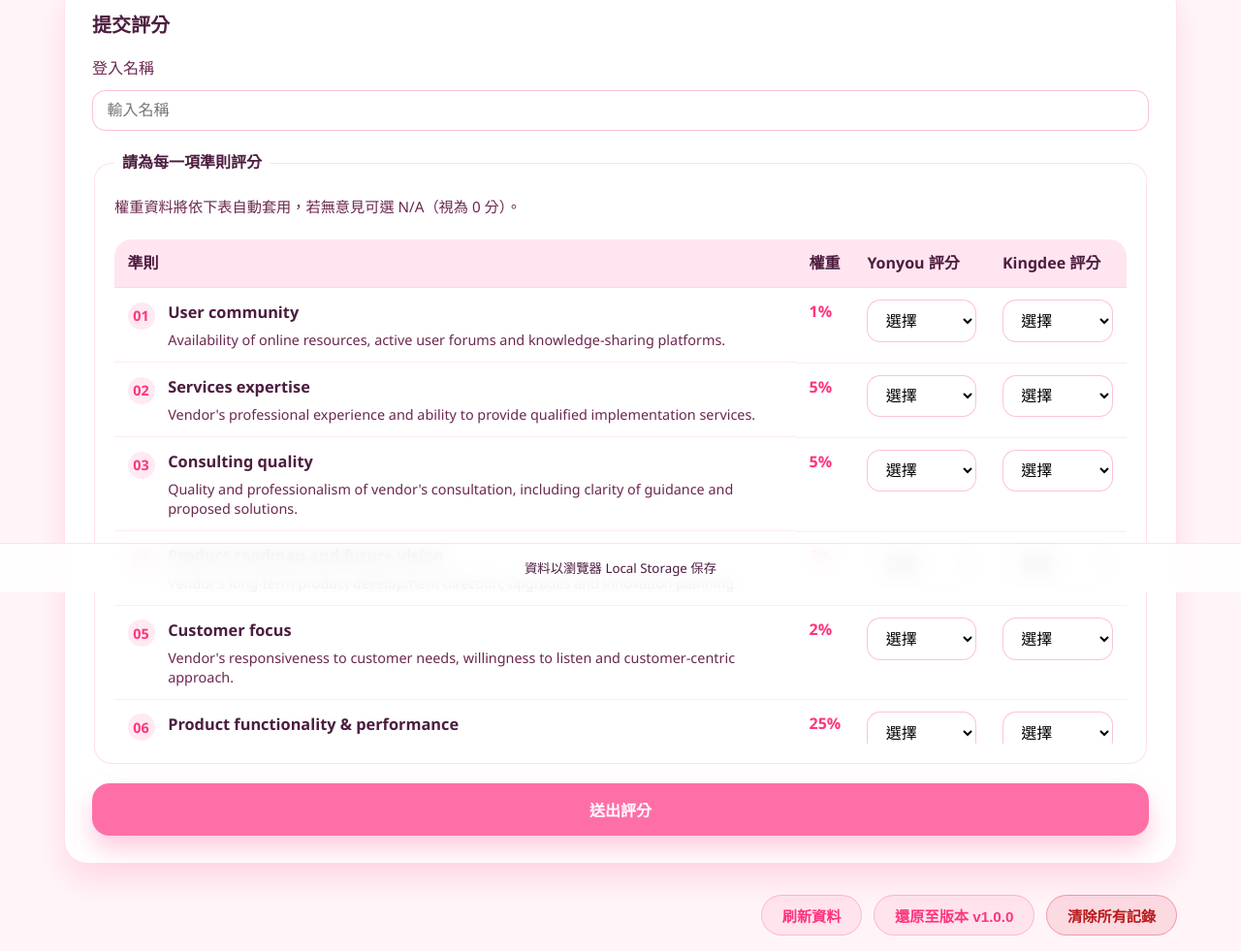
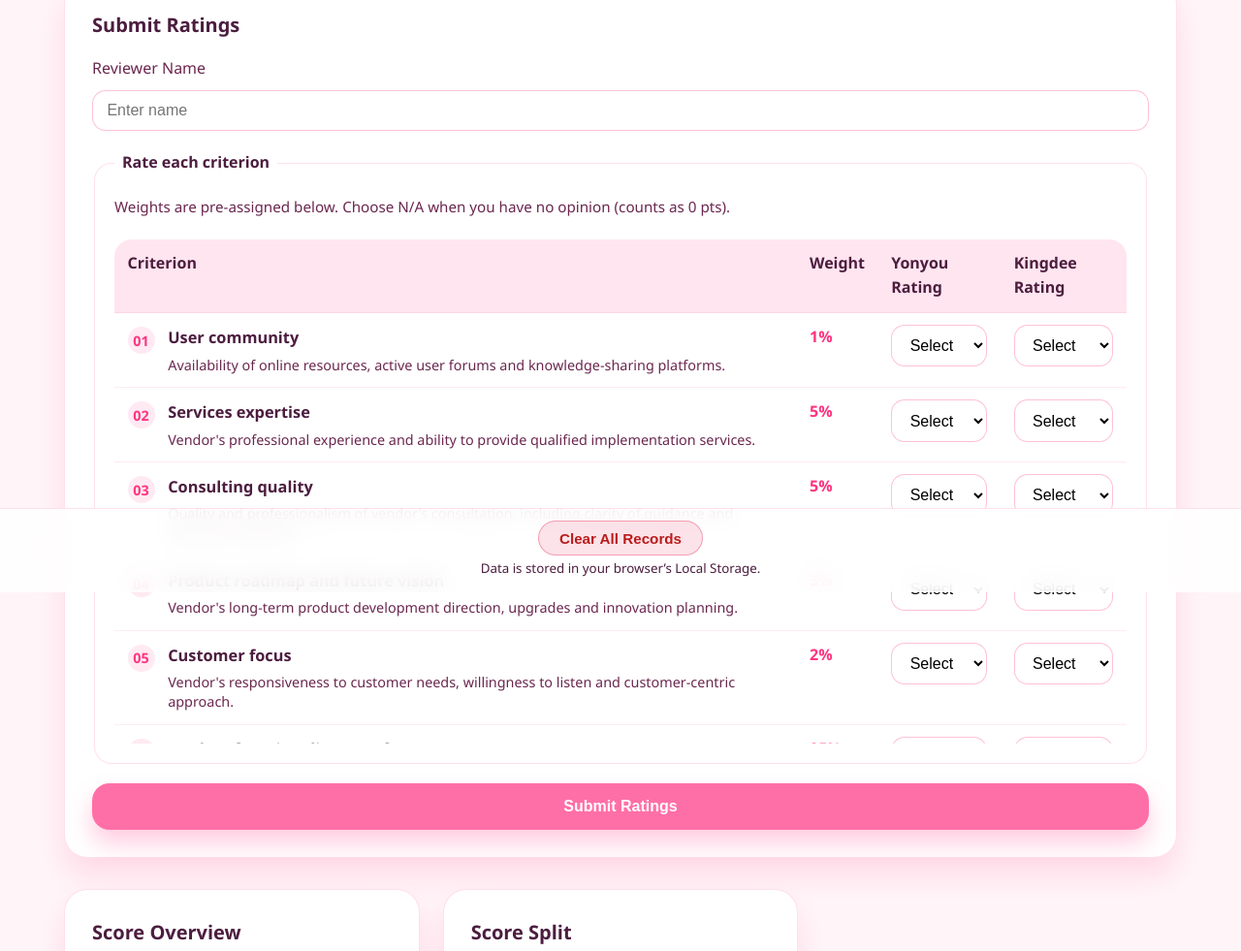
Before and after one commit to RobotTyty/RobotTY, a plain HTML site: page index.html in a window 1280 px wide. Shown: the part 189-1170 px from the top of the page at 97% size. Drawn offline with nearby package versions, Linux system fonts and the light colour scheme.

Commit message:
Add files via upload

```diff
--- a/index.html
+++ b/index.html
@@ -3,7 +3,7 @@
   <head>
     <meta charset="UTF-8" />
     <meta name="viewport" content="width=device-width, initial-scale=1.0" />
-    <title>Vendor 評分 Dashboard</title>
+    <title>Vendor Scoring Dashboard</title>
     <link rel="stylesheet" href="./styles.css" />
     <script src="https://cdn.jsdelivr.net/npm/chart.js@4.4.6/dist/chart.umd.min.js" defer></script>
     <script src="./app.js" defer></script>
@@ -11,36 +11,36 @@
   <body id="rating-app">
     <header class="top-bar">
       <div class="title-group">
-        <h1>Vendor 評分 Dashboard</h1>
+        <h1>Vendor Scoring Dashboard</h1>
         <span class="version-badge" data-version>v1.0.0</span>
       </div>
       <p>
-        依 12 項評估準則計算權重分數（A = 2 分，B = 1 分，N/A = 0 分）；最終分數為所有權重加總。
+        Weighted scores across 12 evaluation criteria (A = 2 pts, B = 1 pt, N/A = 0 pts). Final score is the sum of all weighted points.
       </p>
     </header>
 
     <main class="layout">
       <section class="card form-card">
-        <h2>提交評分</h2>
+        <h2>Submit Ratings</h2>
         <form id="rating-form">
           <label class="field">
-            <span>登入名稱</span>
-            <input id="username" name="username" type="text" required placeholder="輸入名稱" />
+            <span>Reviewer Name</span>
+            <input id="username" name="username" type="text" required placeholder="Enter name" />
           </label>
 
           <fieldset class="field criteria-fieldset">
-            <legend>請為每一項準則評分</legend>
+            <legend>Rate each criterion</legend>
             <div class="criteria-hint">
-              權重資料將依下表自動套用，若無意見可選 N/A（視為 0 分）。
+              Weights are pre-assigned below. Choose N/A when you have no opinion (counts as 0 pts).
             </div>
             <div class="table-container criteria-table-wrapper">
               <table class="criteria-table">
                 <thead>
                   <tr>
-                    <th>準則</th>
-                    <th>權重</th>
-                    <th>Yonyou 評分</th>
-                    <th>Kingdee 評分</th>
+                    <th>Criterion</th>
+                    <th>Weight</th>
+                    <th>Yonyou Rating</th>
+                    <th>Kingdee Rating</th>
                   </tr>
                 </thead>
                 <tbody id="criteria-body">
@@ -58,18 +58,18 @@
                     <td class="criteria-weight">1%</td>
                     <td>
                       <select data-vendor="Yonyou" data-criterion="user_community" required>
-                        <option value="" disabled selected>選擇</option>
-                        <option value="A">A（2 分）</option>
-                        <option value="B">B（1 分）</option>
-                        <option value="N/A">N/A（0 分）</option>
+                        <option value="" disabled selected>Select</option>
+                        <option value="A">A (2 pts)</option>
+                        <option value="B">B (1 pt)</option>
+                        <option value="N/A">N/A (0 pt)</option>
                       </select>
                     </td>
                     <td>
                       <select data-vendor="Kingdee" data-criterion="user_community" required>
-                        <option value="" disabled selected>選擇</option>
-                        <option value="A">A（2 分）</option>
-                        <option value="B">B（1 分）</option>
-                        <option value="N/A">N/A（0 分）</option>
+                        <option value="" disabled selected>Select</option>
+                        <option value="A">A (2 pts)</option>
+                        <option value="B">B (1 pt)</option>
+                        <option value="N/A">N/A (0 pt)</option>
                       </select>
                     </td>
                   </tr>
@@ -87,18 +87,18 @@
                     <td class="criteria-weight">5%</td>
                     <td>
                       <select data-vendor="Yonyou" data-criterion="service_expertise" required>
-                        <option value="" disabled selected>選擇</option>
-                        <option value="A">A（2 分）</option>
-                        <option value="B">B（1 分）</option>
-                        <option value="N/A">N/A（0 分）</option>
+                        <option value="" disabled selected>Select</option>
+                        <option value="A">A (2 pts)</option>
+                        <option value="B">B (1 pt)</option>
+                        <option value="N/A">N/A (0 pt)</option>
                       </select>
                     </td>
                     <td>
                       <select data-vendor="Kingdee" data-criterion="service_expertise" required>
-                        <option value="" disabled selected>選擇</option>
-                        <option value="A">A（2 分）</option>
-                        <option value="B">B（1 分）</option>
-                        <option value="N/A">N/A（0 分）</option>
+                        <option value="" disabled selected>Select</option>
+                        <option value="A">A (2 pts)</option>
+                        <option value="B">B (1 pt)</option>
+                        <option value="N/A">N/A (0 pt)</option>
                       </select>
                     </td>
                   </tr>
@@ -116,18 +116,18 @@
                     <td class="criteria-weight">5%</td>
                     <td>
                       <select data-vendor="Yonyou" data-criterion="consulting_quality" required>
-                        <option value="" disabled selected>選擇</option>
-                        <option value="A">A（2 分）</option>
-                        <option value="B">B（1 分）</option>
-                        <option value="N/A">N/A（0 分）</option>
+                        <option value="" disabled selected>Select</option>
+                        <option value="A">A (2 pts)</option>
+                        <option value="B">B (1 pt)</option>
+                        <option value="N/A">N/A (0 pt)</option>
                       </select>
                     </td>
                     <td>
                       <select data-vendor="Kingdee" data-criterion="consulting_quality" required>
-                        <option value="" disabled selected>選擇</option>
-                        <option value="A">A（2 分）</option>
-                        <option value="B">B（1 分）</option>
-                        <option value="N/A">N/A（0 分）</option>
+                        <option value="" disabled selected>Select</option>
+                        <option value="A">A (2 pts)</option>
+                        <option value="B">B (1 pt)</option>
+                        <option value="N/A">N/A (0 pt)</option>
                       </select>
                     </td>
                   </tr>
@@ -145,18 +145,18 @@
                     <td class="criteria-weight">3%</td>
                     <td>
                       <select data-vendor="Yonyou" data-criterion="roadmap" required>
-                        <option value="" disabled selected>選擇</option>
-                        <option value="A">A（2 分）</option>
-                        <option value="B">B（1 分）</option>
-                        <option value="N/A">N/A（0 分）</option>
+                        <option value="" disabled selected>Select</option>
+                        <option value="A">A (2 pts)</option>
+                        <option value="B">B (1 pt)</option>
+                        <option value="N/A">N/A (0 pt)</option>
                       </select>
                     </td>
                     <td>
                       <select data-vendor="Kingdee" data-criterion="roadmap" required>
-                        <option value="" disabled selected>選擇</option>
-                        <option value="A">A（2 分）</option>
-                        <option value="B">B（1 分）</option>
-                        <option value="N/A">N/A（0 分）</option>
+                        <option value="" disabled selected>Select</option>
+                        <option value="A">A (2 pts)</option>
+                        <option value="B">B (1 pt)</option>
+                        <option value="N/A">N/A (0 pt)</option>
                       </select>
                     </td>
                   </tr>
@@ -174,18 +174,18 @@
                     <td class="criteria-weight">2%</td>
                     <td>
                       <select data-vendor="Yonyou" data-criterion="customer_focus" required>
-                        <option value="" disabled selected>選擇</option>
-                        <option value="A">A（2 分）</option>
-                        <option value="B">B（1 分）</option>
-                        <option value="N/A">N/A（0 分）</option>
+                        <option value="" disabled selected>Select</option>
+                        <option value="A">A (2 pts)</option>
+                        <option value="B">B (1 pt)</option>
+                        <option value="N/A">N/A (0 pt)</option>
                       </select>
                     </td>
                     <td>
                       <select data-vendor="Kingdee" data-criterion="customer_focus" required>
-                        <option value="" disabled selected>選擇</option>
-                        <option value="A">A（2 分）</option>
-                        <option value="B">B（1 分）</option>
-                        <option value="N/A">N/A（0 分）</option>
+                        <option value="" disabled selected>Select</option>
+                        <option value="A">A (2 pts)</option>
+                        <option value="B">B (1 pt)</option>
+                        <option value="N/A">N/A (0 pt)</option>
                       </select>
                     </td>
                   </tr>
@@ -203,18 +203,18 @@
                     <td class="criteria-weight">25%</td>
                     <td>
                       <select data-vendor="Yonyou" data-criterion="product_functionality" required>
-                        <option value="" disabled selected>選擇</option>
-                        <option value="A">A（2 分）</option>
-                        <option value="B">B（1 分）</option>
-                        <option value="N/A">N/A（0 分）</option>
+                        <option value="" disabled selected>Select</option>
+                        <option value="A">A (2 pts)</option>
+                        <option value="B">B (1 pt)</option>
+                        <option value="N/A">N/A (0 pt)</option>
                       </select>
                     </td>
                     <td>
                       <select data-vendor="Kingdee" data-criterion="product_functionality" required>
-                        <option value="" disabled selected>選擇</option>
-                        <option value="A">A（2 分）</option>
-                        <option value="B">B（1 分）</option>
-                        <option value="N/A">N/A（0 分）</option>
+                        <option value="" disabled selected>Select</option>
+                        <option value="A">A (2 pts)</option>
+                        <option value="B">B (1 pt)</option>
+                        <option value="N/A">N/A (0 pt)</option>
                       </select>
                     </td>
                   </tr>
@@ -232,18 +232,18 @@
                     <td class="criteria-weight">20%</td>
                     <td>
                       <select data-vendor="Yonyou" data-criterion="overall_cost" required>
-                        <option value="" disabled selected>選擇</option>
-                        <option value="A">A（2 分）</option>
-                        <option value="B">B（1 分）</option>
-                        <option value="N/A">N/A（0 分）</option>
+                        <option value="" disabled selected>Select</option>
+                        <option value="A">A (2 pts)</option>
+                        <option value="B">B (1 pt)</option>
+                        <option value="N/A">N/A (0 pt)</option>
                       </select>
                     </td>
                     <td>
                       <select data-vendor="Kingdee" data-criterion="overall_cost" required>
-                        <option value="" disabled selected>選擇</option>
-                        <option value="A">A（2 分）</option>
-                        <option value="B">B（1 分）</option>
-                        <option value="N/A">N/A（0 分）</option>
+                        <option value="" disabled selected>Select</option>
+                        <option value="A">A (2 pts)</option>
+                        <option value="B">B (1 pt)</option>
+                        <option value="N/A">N/A (0 pt)</option>
                       </select>
                     </td>
                   </tr>
@@ -261,18 +261,18 @@
                     <td class="criteria-weight">5%</td>
                     <td>
                       <select data-vendor="Yonyou" data-criterion="understand_needs" required>
-                        <option value="" disabled selected>選擇</option>
-                        <option value="A">A（2 分）</option>
-                        <option value="B">B（1 分）</option>
-                        <option value="N/A">N/A（0 分）</option>
+                        <option value="" disabled selected>Select</option>
+                        <option value="A">A (2 pts)</option>
+                        <option value="B">B (1 pt)</option>
+                        <option value="N/A">N/A (0 pt)</option>
                       </select>
                     </td>
                     <td>
                       <select data-vendor="Kingdee" data-criterion="understand_needs" required>
-                        <option value="" disabled selected>選擇</option>
-                        <option value="A">A（2 分）</option>
-                        <option value="B">B（1 分）</option>
-                        <option value="N/A">N/A（0 分）</option>
+                        <option value="" disabled selected>Select</option>
+                        <option value="A">A (2 pts)</option>
+                        <option value="B">B (1 pt)</option>
+                        <option value="N/A">N/A (0 pt)</option>
                       </select>
                     </td>
                   </tr>
@@ -290,18 +290,18 @@
                     <td class="criteria-weight">5%</td>
                     <td>
                       <select data-vendor="Yonyou" data-criterion="customization" required>
-                        <option value="" disabled selected>選擇</option>
-                        <option value="A">A（2 分）</option>
-                        <option value="B">B（1 分）</option>
-                        <option value="N/A">N/A（0 分）</option>
+                        <option value="" disabled selected>Select</option>
+                        <option value="A">A (2 pts)</option>
+                        <option value="B">B (1 pt)</option>
+                        <option value="N/A">N/A (0 pt)</option>
                       </select>
                     </td>
                     <td>
                       <select data-vendor="Kingdee" data-criterion="customization" required>
-                        <option value="" disabled selected>選擇</option>
-                        <option value="A">A（2 分）</option>
-                        <option value="B">B（1 分）</option>
-                        <option value="N/A">N/A（0 分）</option>
+                        <option value="" disabled selected>Select</option>
+                        <option value="A">A (2 pts)</option>
+                        <option value="B">B (1 pt)</option>
+                        <option value="N/A">N/A (0 pt)</option>
                       </select>
                     </td>
                   </tr>
@@ -319,18 +319,18 @@
                     <td class="criteria-weight">15%</td>
                     <td>
                       <select data-vendor="Yonyou" data-criterion="ease_of_use" required>
-                        <option value="" disabled selected>選擇</option>
-                        <option value="A">A（2 分）</option>
-                        <option value="B">B（1 分）</option>
-                        <option value="N/A">N/A（0 分）</option>
+                        <option value="" disabled selected>Select</option>
+                        <option value="A">A (2 pts)</option>
+                        <option value="B">B (1 pt)</option>
+                        <option value="N/A">N/A (0 pt)</option>
                       </select>
                     </td>
                     <td>
                       <select data-vendor="Kingdee" data-criterion="ease_of_use" required>
-                        <option value="" disabled selected>選擇</option>
-                        <option value="A">A（2 分）</option>
-                        <option value="B">B（1 分）</option>
-                        <option value="N/A">N/A（0 分）</option>
+                        <option value="" disabled selected>Select</option>
+                        <option value="A">A (2 pts)</option>
+                        <option value="B">B (1 pt)</option>
+                        <option value="N/A">N/A (0 pt)</option>
                       </select>
                     </td>
                   </tr>
@@ -348,18 +348,18 @@
                     <td class="criteria-weight">10%</td>
                     <td>
                       <select data-vendor="Yonyou" data-criterion="reporting" required>
-                        <option value="" disabled selected>選擇</option>
-                        <option value="A">A（2 分）</option>
-                        <option value="B">B（1 分）</option>
-                        <option value="N/A">N/A（0 分）</option>
+                        <option value="" disabled selected>Select</option>
+                        <option value="A">A (2 pts)</option>
+                        <option value="B">B (1 pt)</option>
+                        <option value="N/A">N/A (0 pt)</option>
                       </select>
                     </td>
                     <td>
                       <select data-vendor="Kingdee" data-criterion="reporting" required>
-                        <option value="" disabled selected>選擇</option>
-                        <option value="A">A（2 分）</option>
-                        <option value="B">B（1 分）</option>
-                        <option value="N/A">N/A（0 分）</option>
+                        <option value="" disabled selected>Select</option>
+                        <option value="A">A (2 pts)</option>
+                        <option value="B">B (1 pt)</option>
+                        <option value="N/A">N/A (0 pt)</option>
                       </select>
                     </td>
                   </tr>
@@ -377,18 +377,18 @@
                     <td class="criteria-weight">1%</td>
                     <td>
                       <select data-vendor="Yonyou" data-criterion="training" required>
-                        <option value="" disabled selected>選擇</option>
-                        <option value="A">A（2 分）</option>
-                        <option value="B">B（1 分）</option>
-                        <option value="N/A">N/A（0 分）</option>
+                        <option value="" disabled selected>Select</option>
+                        <option value="A">A (2 pts)</option>
+                        <option value="B">B (1 pt)</option>
+                        <option value="N/A">N/A (0 pt)</option>
                       </select>
                     </td>
                     <td>
                       <select data-vendor="Kingdee" data-criterion="training" required>
-                        <option value="" disabled selected>選擇</option>
-                        <option value="A">A（2 分）</option>
-                        <option value="B">B（1 分）</option>
-                        <option value="N/A">N/A（0 分）</option>
+                        <option value="" disabled selected>Select</option>
+                        <option value="A">A (2 pts)</option>
+                        <option value="B">B (1 pt)</option>
+                        <option value="N/A">N/A (0 pt)</option>
                       </select>
                     </td>
                   </tr>
@@ -397,57 +397,51 @@
             </div>
           </fieldset>
 
-          <button type="submit" class="primary-button">送出評分</button>
+          <button type="submit" class="primary-button">Submit Ratings</button>
         </form>
       </section>
 
-      <div class="control-row">
-        <button type="button" class="ghost-button" id="refresh-data">刷新資料</button>
-        <button type="button" class="ghost-button" id="restore-version">還原至版本 <span data-version>v1.0.0</span></button>
-        <button type="button" class="danger-button" id="reset-data">清除所有記錄</button>
-      </div>
-
       <section class="dashboard-grid">
         <section class="card summary-card">
-          <h2>總分概覽</h2>
+          <h2>Score Overview</h2>
           <div id="totals-container" class="totals">
             <div class="total-box" data-vendor="Yonyou">
               <h3>Yonyou</h3>
-              <p class="score">0 分</p>
-              <p class="average">平均 0 分</p>
-              <p class="count">0 份提交</p>
+              <p class="score">0 pts</p>
+              <p class="average">Average 0 pts</p>
+              <p class="count">0 submissions</p>
             </div>
             <div class="total-box" data-vendor="Kingdee">
               <h3>Kingdee</h3>
-              <p class="score">0 分</p>
-              <p class="average">平均 0 分</p>
-              <p class="count">0 份提交</p>
+              <p class="score">0 pts</p>
+              <p class="average">Average 0 pts</p>
+              <p class="count">0 submissions</p>
             </div>
           </div>
         </section>
 
         <section class="card chart-card">
-          <h2>分數比例</h2>
+          <h2>Score Split</h2>
           <div class="chart-wrapper">
             <canvas id="score-pie"></canvas>
           </div>
         </section>
 
         <section class="card table-card">
-          <h2>提交記錄</h2>
+          <h2>Submission Log</h2>
           <div class="table-container">
             <table id="submissions-table">
               <thead>
                 <tr>
-                  <th>登入名稱</th>
-                  <th>Yonyou 總分</th>
-                  <th>Kingdee 總分</th>
-                  <th>明細</th>
+                  <th>Reviewer</th>
+                  <th>Yonyou Total</th>
+                  <th>Kingdee Total</th>
+                  <th>Details</th>
                 </tr>
               </thead>
               <tbody>
                 <tr class="empty-row">
-                  <td colspan="4">目前尚無資料</td>
+                  <td colspan="4">No data yet</td>
                 </tr>
               </tbody>
             </table>
@@ -457,7 +451,10 @@
     </main>
 
     <footer class="footer">
-      <small>資料以瀏覽器 Local Storage 保存</small>
+      <div class="footer-actions">
+        <button type="button" class="danger-button" id="reset-data">Clear All Records</button>
+      </div>
+      <small>Data is stored in your browser’s Local Storage.</small>
     </footer>
   </body>
 </html>
```
